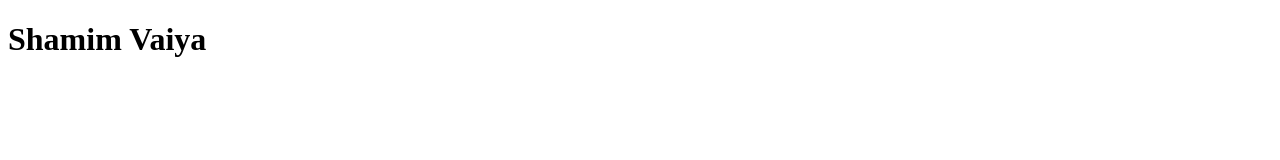
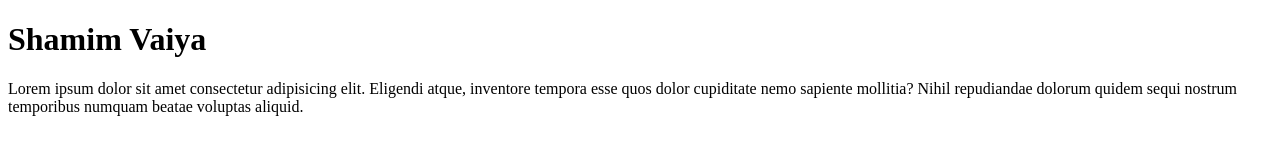
Before and after one commit to Anonymous-Cyber-Team/Simple-Project, a plain HTML site: page index.html in a window 1280 px wide. Drawn offline with Linux system fonts and the light colour scheme.

Commit message:
p tag added

```diff
--- a/index.html
+++ b/index.html
@@ -7,5 +7,6 @@
 </head>
 <body>
     <h1> Shamim Vaiya </h1>
+    <p>Lorem ipsum dolor sit amet consectetur adipisicing elit. Eligendi atque, inventore tempora esse quos dolor cupiditate nemo sapiente mollitia? Nihil repudiandae dolorum quidem sequi nostrum temporibus numquam beatae voluptas aliquid.</p>
 </body>
 </html>
```
